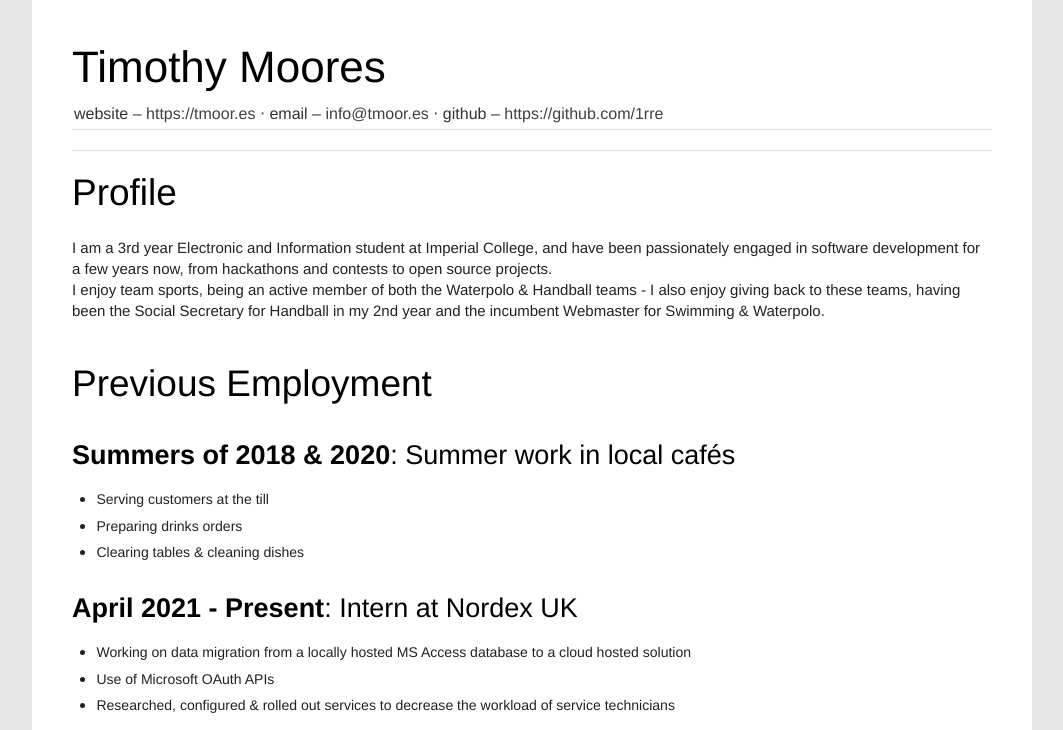
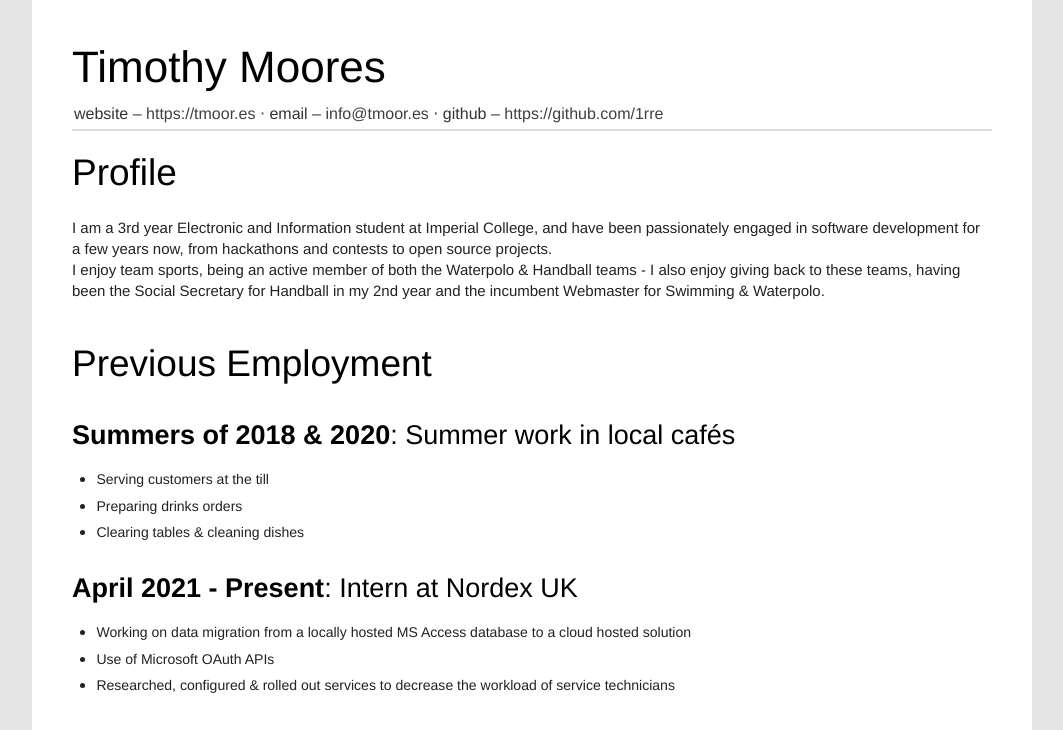
Before and after one commit to 1rre/1rre.github.io, a plain HTML site: page index.html in a window 1280 px wide. Shown: the top 730 px of the page, without its empty margins (108-1171 px from the left). Drawn offline with Linux system fonts and the light colour scheme; a small style sheet from the web is missing.

Commit message:
Update index.html

```diff
--- a/index.html
+++ b/index.html
@@ -738,7 +738,7 @@ td.tableblock {
 <span id="author3" class="author">github</span><br>
 <span id="email3" class="email"><a href="https://github.com/1rre" class="bare">https://github.com/1rre</a></span><br>
 </div>
-<hr>
+<hr style="margin-top: 0px;">
 </div>
 <div id="content" style="margin-top: -40px;">
 <div class="sect1">
```
